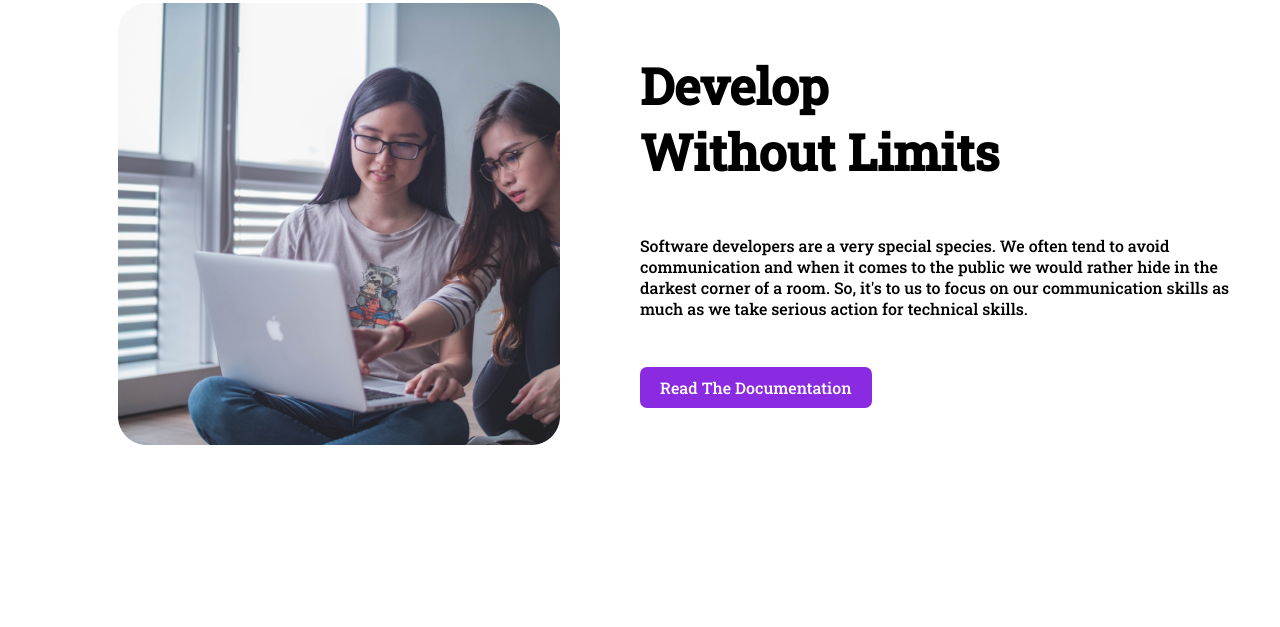
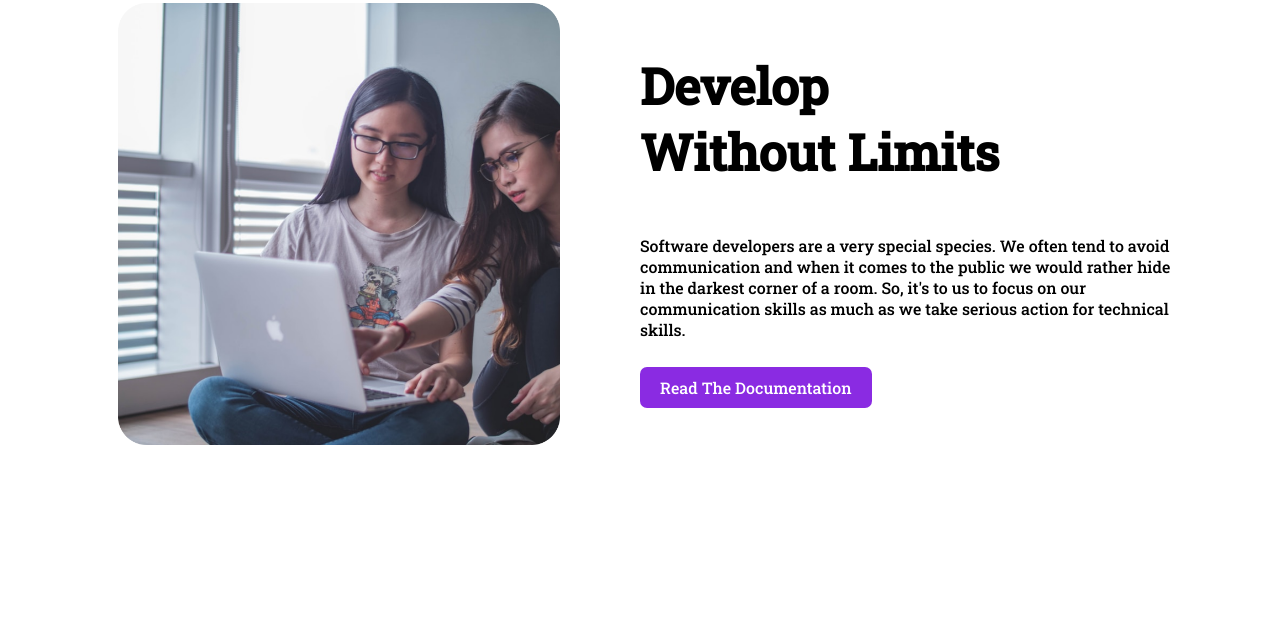
Before and after one commit to shawon-MG/First-proejctOf-hero, a plain HTML site: page index.html in a window 1280 px wide. Shown: the part 1777-2404 px from the top of the page. Drawn offline with Linux system fonts and the light colour scheme.

Commit message:
seventh-commit

```diff
--- a/index.html
+++ b/index.html
@@ -51,7 +51,7 @@
         </div>
         <div class="section-three-four">
             <h3>Develop <br> Without Limits</h3>
-            <p>Software developers are a very special species. We often tend to avoid communication and when it comes to the public we would rather hide in the darkest corner of a room. So, it's to us to focus on our communication skills as much as we take serious action for technical skills.</p><br><br>
+            <p class="p-pad">Software developers are a very special species. We often tend to avoid communication and when it comes to the public we would rather hide in the darkest corner of a room. So, it's to us to focus on our communication skills as much as we take serious action for technical skills.</p><br>
             <a class="buttons" href="">Read The Documentation</a>
         </div>
     </section>
@@ -59,7 +59,7 @@
     <section>
         <div id="special-case" class="section-three-four">
             <h3>Know Our <br> Global Community</h3>
-            <p>We are not old as a company. But, in a very short time we develop some good community of business owners, software developers, people who wants to become a software developer and also current student who have interests in software industry. Our company has reached Canada, Australia, Singapore, Ireland, North-America despite our H.Q is in Bangladesh.</p><br><br>
+            <p>We are not old as a company. But, in a very short time we develop some good community of business owners, software developers, people who wants to become a software developer and also current student who have interests in software industry. Our company has reached Canada, Australia, Singapore, Ireland, North-America despite our H.Q is in Bangladesh.</p><br>
             <a class="buttons" href="">Read The Documentation</a>
         </div>
         <div class="section-three-four">
--- a/style.css
+++ b/style.css
@@ -62,6 +62,9 @@ h2 {
 h3 {
   font-size: 50px;
 }
+.p-pad {
+  padding-right: 100px;
+}
 .section-three-four {
   width: 50%;
 }
```
